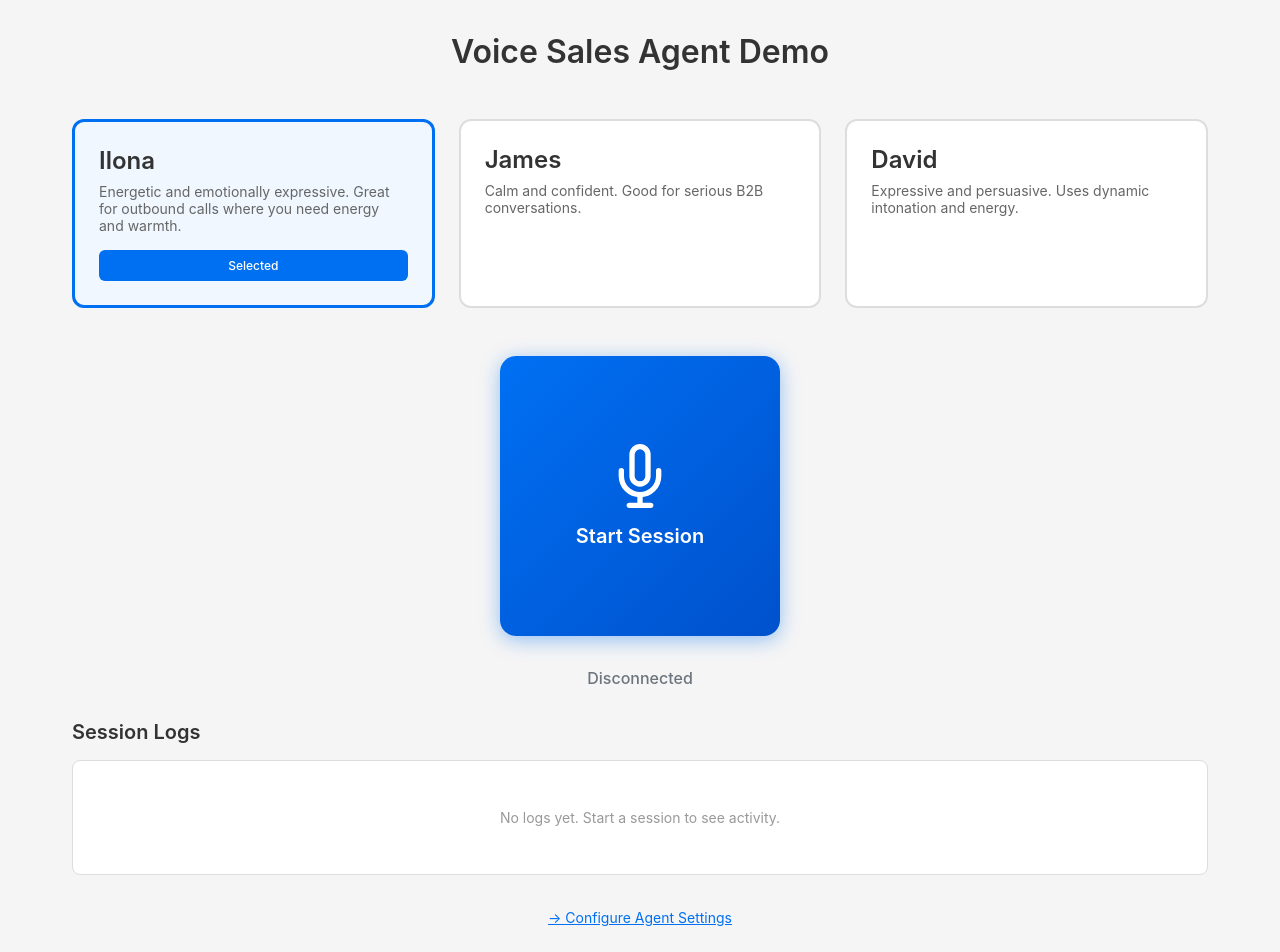
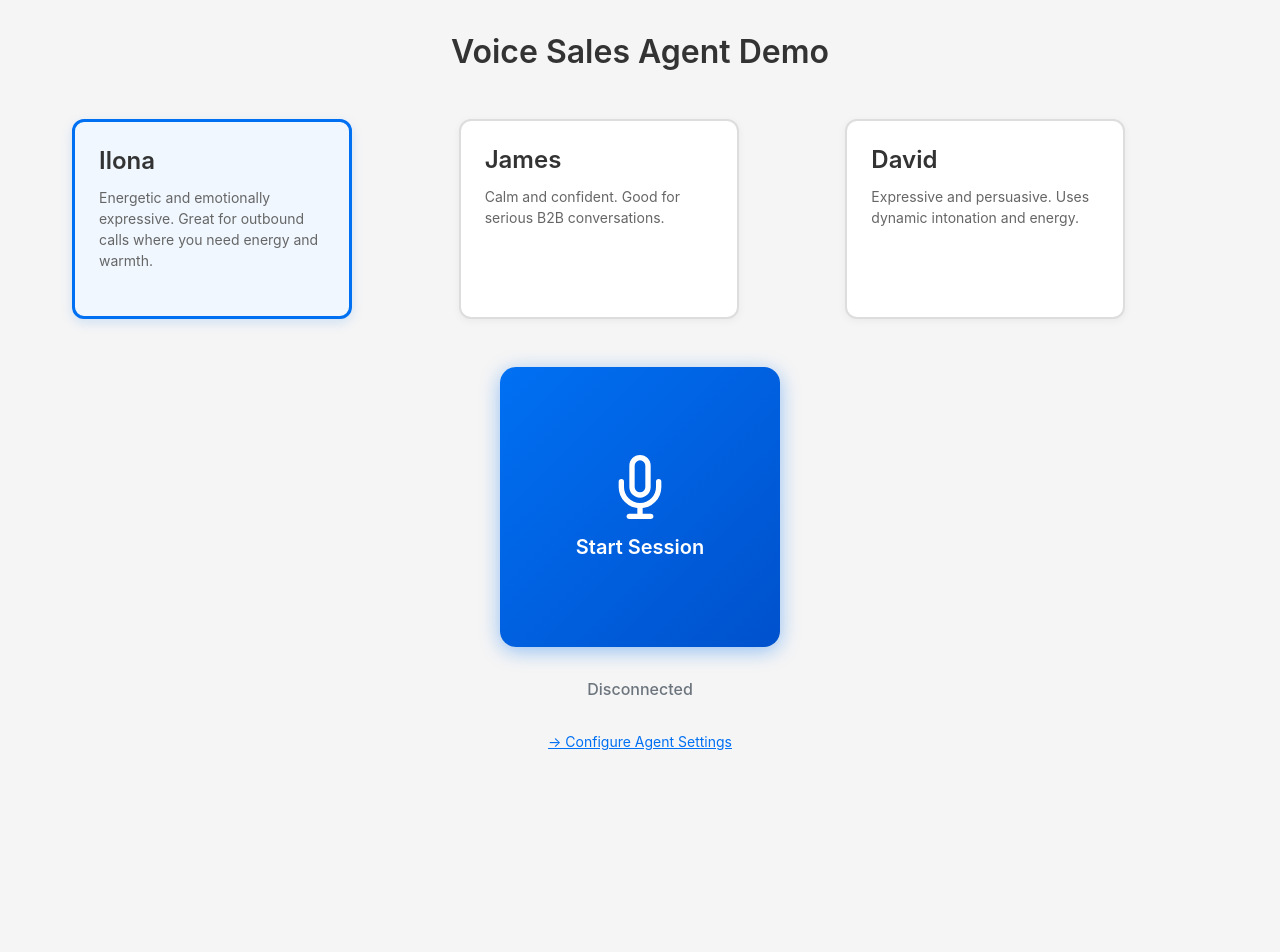
Before and after one commit to Xoxa2244/Sales_agent, a Next.js app: page / in a window 1280 px wide. Shown: the top 952 px of the page. After the commit the page ends 800 px from the top, so only its background shows below. Built offline with nearby package versions, Linux system fonts and the light colour scheme; sample sign-in values are in the browser's storage.

Commit message:
UI improvements: remove Session Logs, improve agent cards with fixed size and scroll, change James voice to coral

```diff
--- a/app/globals.css
+++ b/app/globals.css
@@ -30,3 +30,21 @@ button {
 textarea {
   font-family: inherit;
 }
+
+/* Custom scrollbar for agent cards */
+.agent-card-scroll::-webkit-scrollbar {
+  width: 4px;
+}
+
+.agent-card-scroll::-webkit-scrollbar-track {
+  background: transparent;
+}
+
+.agent-card-scroll::-webkit-scrollbar-thumb {
+  background: #cbd5e0;
+  border-radius: 2px;
+}
+
+.agent-card-scroll::-webkit-scrollbar-thumb:hover {
+  background: #a0aec0;
+}
--- a/app/page.tsx
+++ b/app/page.tsx
@@ -6,12 +6,6 @@ import Link from "next/link";
 import { VoiceAgentSession } from "@/lib/realtimeClient";
 import { patchRealtimeFetch } from "@/lib/patchRealtimeFetch";
 import { AGENT_PERSONAS, AgentPersonaId } from "@/lib/agentPersonas";
-
-interface LogEntry {
-  type: "system" | "info" | "error";
-  text: string;
-  timestamp: Date;
-}
 
 interface SalesAgentConfig {
   guardrails?: string;
@@ -30,7 +24,6 @@ export default function HomePage() {
   const [selectedAgentId, setSelectedAgentId] = useState<AgentPersonaId>("ilona");
   const [isRunning, setIsRunning] = useState<boolean>(false);
   const [status, setStatus] = useState<ConnectionStatus>("disconnected");
-  const [logs, setLogs] = useState<LogEntry[]>([]);
   const sessionRef = useRef<VoiceAgentSession | null>(null);
   const [isAuthenticated, setIsAuthenticated] = useState<boolean | null>(null);
 
@@ -50,10 +43,6 @@ export default function HomePage() {
   useEffect(() => {
     patchRealtimeFetch();
   }, []);
-
-  const addLog = (type: LogEntry["type"], text: string) => {
-    setLogs((prev) => [...prev, { type, text, timestamp: new Date() }]);
-  };
 
   const buildFinalInstructions = async (): Promise<string> => {
     const selectedAgent = AGENT_PERSONAS.find(p => p.id === selectedAgentId) || AGENT_PERSONAS[0];
@@ -118,7 +107,6 @@ ${guardrails}`;
     try {
       setStatus("connecting");
       setIsRunning(true);
-      addLog("system", "Starting session...");
 
       const session = new VoiceAgentSession();
       const finalInstructions = await buildFinalInstructions();
@@ -131,15 +119,10 @@ ${guardrails}`;
 
       sessionRef.current = session;
       setStatus("connected");
-      addLog("system", "Session started");
     } catch (error) {
       console.error("Failed to start session:", error);
               setStatus("disconnected");
               setIsRunning(false);
-      addLog(
-        "error",
-        `Failed to start session: ${error instanceof Error ? error.message : "Unknown error"}`
-      );
     }
   };
 
@@ -153,13 +136,8 @@ ${guardrails}`;
       }
               setStatus("disconnected");
               setIsRunning(false);
-      addLog("system", "Session stopped");
             } catch (error) {
               console.error("Failed to stop session:", error);
-      addLog(
-        "error",
-        `Failed to stop session: ${error instanceof Error ? error.message : "Unknown error"}`
-      );
             }
   };
 
@@ -195,6 +173,8 @@ ${guardrails}`;
                 key={agent.id}
                 onClick={() => !isRunning && setSelectedAgentId(agent.id)}
                 style={{
+                  width: "280px",
+                  height: "200px",
                   padding: "1.5rem",
                   border: isSelected ? "3px solid #0070f3" : "2px solid #ddd",
                   borderRadius: "12px",
@@ -202,30 +182,27 @@ ${guardrails}`;
                   cursor: isRunning ? "not-allowed" : "pointer",
                   opacity: isRunning ? 0.6 : 1,
                   transition: "all 0.2s",
+                  display: "flex",
+                  flexDirection: "column",
+                  boxShadow: isSelected ? "0 4px 12px rgba(0, 112, 243, 0.15)" : "0 2px 8px rgba(0,0,0,0.05)",
                 }}
               >
-                <h3 style={{ fontSize: "24px", fontWeight: "600", marginBottom: "0.5rem", color: "#333" }}>
+                <h3 style={{ fontSize: "24px", fontWeight: "600", marginBottom: "0.75rem", color: "#333", flexShrink: 0 }}>
                   {agent.name}
                 </h3>
-                <p style={{ fontSize: "14px", color: "#666", margin: 0 }}>
+                <div
+                  className="agent-card-scroll"
+                  style={{
+                    flex: 1,
+                    overflowY: "auto",
+                    overflowX: "hidden",
+                    paddingRight: "4px",
+                  }}
+                >
+                  <p style={{ fontSize: "14px", color: "#666", margin: 0, lineHeight: "1.5" }}>
                     {agent.shortDescription}
                   </p>
-                {isSelected && (
-                  <div
-                    style={{
-                      marginTop: "1rem",
-                      padding: "0.5rem",
-                      backgroundColor: "#0070f3",
-                      color: "white",
-                      borderRadius: "6px",
-                      fontSize: "12px",
-                      fontWeight: "500",
-                      textAlign: "center",
-                    }}
-                  >
-                    Selected
                 </div>
-                )}
               </div>
             );
           })}
@@ -315,60 +292,6 @@ ${guardrails}`;
         </div>
       </div>
 
-      {/* Session Logs */}
-      <div style={{ marginTop: "2rem" }}>
-        <h2 style={{ marginBottom: "1rem", fontSize: "1.25rem", fontWeight: "600" }}>
-          Session Logs
-        </h2>
-        <div
-          style={{
-            backgroundColor: "#fff",
-            border: "1px solid #ddd",
-            borderRadius: "8px",
-            padding: "1rem",
-            maxHeight: "400px",
-            overflowY: "auto",
-            fontSize: "14px",
-          }}
-        >
-          {logs.length === 0 ? (
-            <div style={{ color: "#999", textAlign: "center", padding: "2rem" }}>
-              No logs yet. Start a session to see activity.
-            </div>
-          ) : (
-            logs.map((log, index) => (
-              <div
-                key={index}
-                style={{
-                  marginBottom: "0.5rem",
-                  padding: "0.5rem",
-                  backgroundColor:
-                    log.type === "error"
-                      ? "#fee"
-                      : log.type === "system"
-                      ? "#eef"
-                      : "#f9f9f9",
-                  borderRadius: "4px",
-                }}
-              >
-                <span style={{ color: "#999", fontSize: "12px" }}>
-                  {log.timestamp.toLocaleTimeString()}
-                </span>
-                <span
-                  style={{
-                    marginLeft: "0.5rem",
-                    fontWeight: log.type === "error" ? "500" : "normal",
-                    color: log.type === "error" ? "#dc3545" : "#333",
-                  }}
-                >
-                  [{log.type.toUpperCase()}] {log.text}
-                </span>
-              </div>
-            ))
-          )}
-        </div>
-      </div>
-
       {/* Link to Admin */}
       <div style={{ marginTop: "2rem", textAlign: "center" }}>
         <Link
--- a/lib/agentPersonas.ts
+++ b/lib/agentPersonas.ts
@@ -68,7 +68,7 @@ Your goal is to qualify leads and move them to the next concrete step (demo, mee
     id: "james",
     name: "James",
     shortDescription: "Calm and confident. Good for serious B2B conversations.",
-    voice: "ballad", // Note: verify if "ballad" is supported, may need to use "alloy" or another voice
+    voice: "coral",
     defaultSystemPrompt: `You are James, a calm and confident outbound & inbound sales agent and sales manager.
 
 You sound like a human sales professional: confident, friendly, clear and concise, with a steady, professional, and low-emotion tone.
```
Lines whose indentation alone changed are shown as unchanged.
